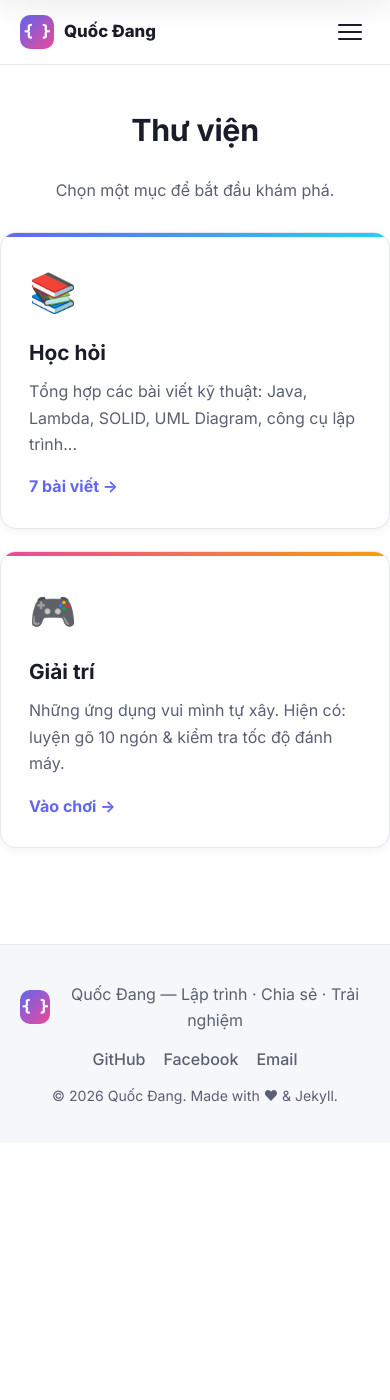
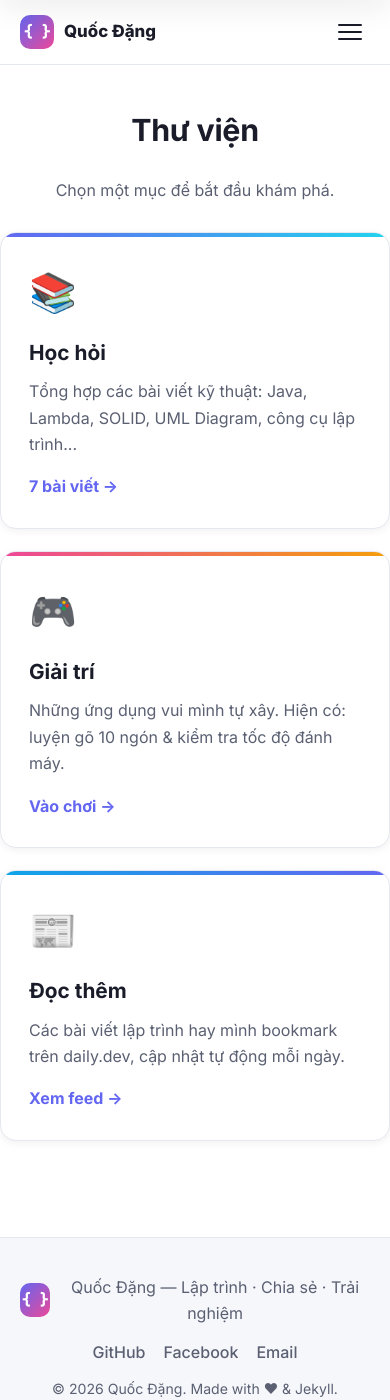
Before and after one commit to QuocDang0704/QuocDang0704.github.io, a Jekyll site: the page built from docs/library.md, in a window 390 px wide and 1400 px high. Built offline with Jekyll 4.4.1, drawn with Linux system fonts in a browser that asks for light colours.

Commit message:
feat: add daily.dev feed section to library (build-time via GitHub Actions)
- Add fetch script that parses daily.dev public RSS into _data/dailydev.json

- Add scheduled workflow (every 6h) to refresh feed and commit

- Add /library/daily-dev/ page rendering the feed statically

- Library grid now 3 columns with new daily.dev card

```diff
--- a/docs/_config.yml
+++ b/docs/_config.yml
@@ -1,9 +1,9 @@
-title: Quốc Đang
+title: Quốc Đặng
 tagline: Lập trình · Chia sẻ · Trải nghiệm
 description: >-
-  Trang cá nhân của Quốc Đang - nơi chia sẻ kiến thức lập trình và những
+  Trang cá nhân của Quốc Đặng - nơi chia sẻ kiến thức lập trình và những
   trải nghiệm thú vị. Thư viện gồm hai mục: Học hỏi và Giải trí.
-author: Quốc Đang
+author: Quốc Đặng
 email: dangquoc0704@gmail.com
 baseurl: ""
 url: "https://quocdang0704.github.io"
--- /dev/null
+++ b/docs/_data/dailydev.json
@@ -0,0 +1,6 @@
+{
+  "updatedAt": "",
+  "configured": false,
+  "reason": "Chưa chạy workflow lần nào. Hãy thiết lập biến DAILYDEV_RSS_URL rồi chạy Action 'Cập nhật bài viết daily.dev'.",
+  "items": []
+}
--- a/docs/about.markdown
+++ b/docs/about.markdown
@@ -5,7 +5,7 @@ subtitle: Một chút về mình
 permalink: /about/
 ---
 
-Xin chào, mình là **Quốc Đang** 👋
+Xin chào, mình là **Quốc Đặng** 👋
 
 Đây là nơi mình chia sẻ những kiến thức công nghệ góp nhặt được trên hành trình học lập trình, cùng với một vài dự án nhỏ vui vẻ mình tự tay xây dựng.
 
--- a/docs/assets/css/style.css
+++ b/docs/assets/css/style.css
@@ -124,6 +124,7 @@ img { max-width: 100%; height: auto; border-radius: var(--radius-sm); }
 
 .cards { display: grid; gap: 22px; }
 .cards-2 { grid-template-columns: repeat(2, 1fr); }
+.cards-3 { grid-template-columns: repeat(3, 1fr); }
 .card {
   display: block; background: var(--bg-card); border: 1px solid var(--border); border-radius: var(--radius);
   padding: 28px; box-shadow: var(--shadow-sm); transition: .25s; color: var(--text); position: relative; overflow: hidden;
@@ -137,7 +138,16 @@ img { max-width: 100%; height: auto; border-radius: var(--radius-sm); }
 .card-learning::before, .card-fun::before { content: ""; position: absolute; inset: 0 auto auto 0; width: 100%; height: 4px; }
 .card-learning::before { background: linear-gradient(90deg, #6366f1, #22d3ee); }
 .card-fun::before { background: linear-gradient(90deg, #ec4899, #f59e0b); }
+.card-daily::before { content: ""; position: absolute; inset: 0 auto auto 0; width: 100%; height: 4px; background: linear-gradient(90deg, #0ea5e9, #6366f1); }
 .card-soon { opacity: .7; }
+
+/* daily.dev feed */
+.dd-thumb { margin: -22px -22px 14px; border-radius: var(--radius) var(--radius) 0 0; overflow: hidden; aspect-ratio: 16/9; background: var(--bg-soft); }
+.dd-thumb img { width: 100%; height: 100%; object-fit: cover; border-radius: 0; margin: 0; box-shadow: none; }
+.dd-updated { margin-top: 22px; text-align: center; color: var(--text-soft); font-size: .85rem; }
+.dd-empty { text-align: center; padding: 48px 20px; background: var(--bg-card); border: 1px dashed var(--border); border-radius: var(--radius); color: var(--text-soft); }
+.dd-empty p { margin: 6px 0; }
+.dd-empty-hint { font-size: .9rem; }
 
 /* ============ Post lists ============ */
 .post-list { display: grid; gap: 12px; }
@@ -191,11 +201,14 @@ img { max-width: 100%; height: auto; border-radius: var(--radius-sm); }
 .footer-copy { margin: 0; color: var(--text-soft); font-size: .88rem; }
 
 /* ============ Responsive ============ */
+@media (max-width: 980px) {
+  .cards-3 { grid-template-columns: repeat(2, 1fr); }
+}
 @media (max-width: 820px) {
   .hero-inner { grid-template-columns: 1fr; gap: 32px; }
   .hero-visual { order: -1; }
   .code-card { transform: none; }
-  .cards-2 { grid-template-columns: 1fr; }
+  .cards-2, .cards-3 { grid-template-columns: 1fr; }
   .nav-toggle { display: flex; }
   .site-nav {
     position: absolute; top: 64px; left: 0; right: 0; flex-direction: column; align-items: stretch;
--- a/docs/index.markdown
+++ b/docs/index.markdown
@@ -7,7 +7,7 @@ title: Trang chủ
   <div class="container hero-inner">
     <div class="hero-text">
       <p class="hero-eyebrow">👋 Xin chào, mình là</p>
-      <h1 class="hero-title">Quốc Đang</h1>
+      <h1 class="hero-title">Quốc Đặng</h1>
       <p class="hero-lead">
         Một người thích <strong>lập trình</strong>, viết lách và khám phá công nghệ.
         Đây là góc nhỏ nơi mình chia sẻ kiến thức và tạo ra những thứ vui vẻ.
@@ -26,7 +26,7 @@ title: Trang chủ
       <div class="code-card">
         <div class="code-dots"><span></span><span></span><span></span></div>
         <pre><code><span class="c-key">const</span> <span class="c-var">me</span> = {
-  <span class="c-prop">name</span>: <span class="c-str">"Quốc Đang"</span>,
+  <span class="c-prop">name</span>: <span class="c-str">"Quốc Đặng"</span>,
   <span class="c-prop">role</span>: <span class="c-str">"Developer"</span>,
   <span class="c-prop">loves</span>: [<span class="c-str">"code"</span>, <span class="c-str">"học"</span>, <span class="c-str">"game"</span>],
   <span class="c-prop">coffee</span>: <span class="c-key">true</span>
--- a/docs/library.md
+++ b/docs/library.md
@@ -9,7 +9,7 @@ permalink: /library/
     <h1>Thư viện</h1>
     <p>Chọn một mục để bắt đầu khám phá.</p>
   </div>
-  <div class="cards cards-2">
+  <div class="cards cards-3">
     <a href="{{ '/learning/' | relative_url }}" class="card card-learning">
       <div class="card-icon">📚</div>
       <h3>Học hỏi</h3>
@@ -22,5 +22,11 @@ permalink: /library/
       <p>Những ứng dụng vui mình tự xây. Hiện có: luyện gõ 10 ngón &amp; kiểm tra tốc độ đánh máy.</p>
       <span class="card-cta">Vào chơi →</span>
     </a>
+    <a href="{{ '/library/daily-dev/' | relative_url }}" class="card card-daily">
+      <div class="card-icon">📰</div>
+      <h3>Đọc thêm</h3>
+      <p>Các bài viết lập trình hay mình bookmark trên daily.dev, cập nhật tự động mỗi ngày.</p>
+      <span class="card-cta">Xem feed →</span>
+    </a>
   </div>
 </section>
```
Also changed, not shown: other parts of docs/index.markdown (+0 -1 lines), docs/daily-dev.md (added, +44 -0 lines), .github/scripts/fetch-dailydev.mjs (added), .github/workflows/dailydev.yml (added).
